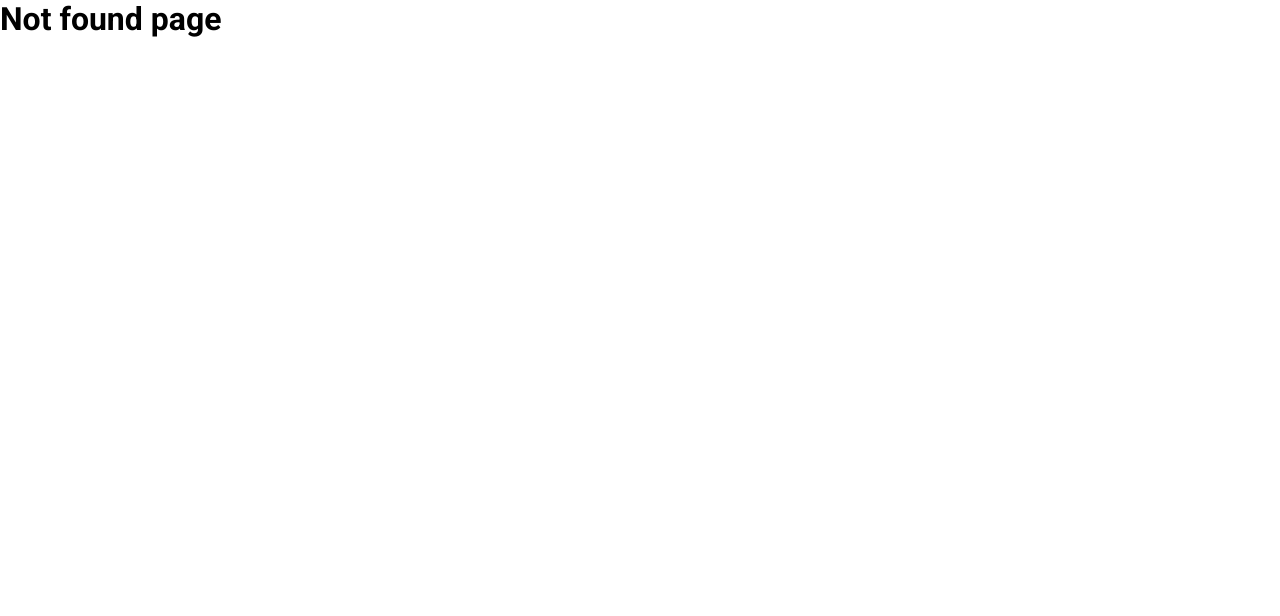
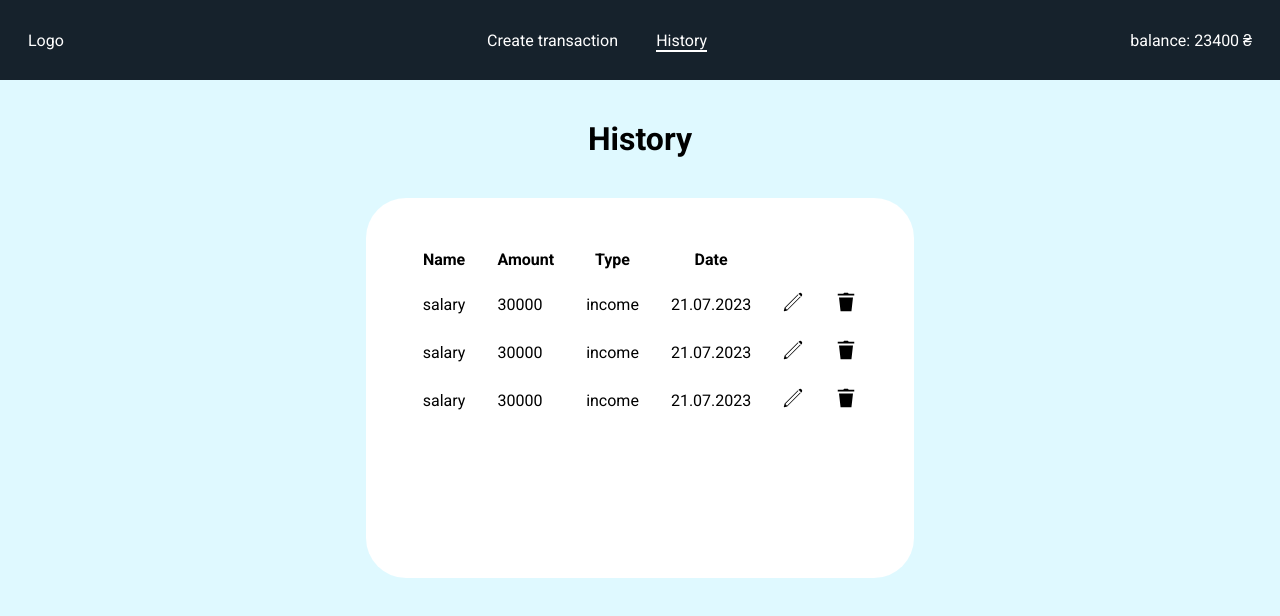
Before and after one commit to Adwasar/finance-accounting, a React (Create React App) app: page /history in a window 1280 px wide. Before the commit this address had no page. Shown: the top 616 px of the page. Built offline with nearby package versions, Linux system fonts and the light colour scheme.

Commit message:
style: acitve status for header nav

```diff
--- a/src/components/Form/Form.module.scss
+++ b/src/components/Form/Form.module.scss
@@ -81,10 +81,10 @@
     margin: 0 auto;
     cursor: pointer;
   }
+
+  .error {
+    position: absolute;
+    bottom: -20px;
+    left: 0px;
+  }
 }
-
-.error {
-  position: absolute;
-  bottom: -20px;
-  left: 0px;
-}
--- a/src/components/Header/index.jsx
+++ b/src/components/Header/index.jsx
@@ -1,5 +1,5 @@
 import styles from './Header.module.scss';
-import { Link } from 'react-router-dom';
+import { Link, NavLink } from 'react-router-dom';
 
 function Header(props) {
   return (
@@ -11,14 +11,14 @@
         <nav className={styles.navigation}>
           <ul className={styles['navigation-list']}>
             <li className={styles['list-item']}>
-              <Link>Create transaction</Link>
+              <NavLink to="/">Create transaction</NavLink>
             </li>
             <li>
-              <Link to="/second-page">History</Link>
+              <NavLink to="/history">History</NavLink>
             </li>
           </ul>
         </nav>
-        <span>balance: 23400</span>
+        <span>balance: 23400 ₴</span>
       </div>
     </header>
   );
--- a/src/index.scss
+++ b/src/index.scss
@@ -36,3 +36,7 @@
   width: 1224px;
   box-sizing: border-box;
 }
+
+.active {
+  border-bottom: 2px solid;
+}
--- a/src/routing.jsx
+++ b/src/routing.jsx
@@ -16,7 +16,7 @@
         element: <CreateTransactionPage />,
       },
       {
-        path: '/second-page',
+        path: '/history',
         element: <HistoryPage />,
       },
     ],
```
